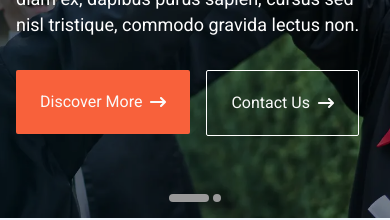
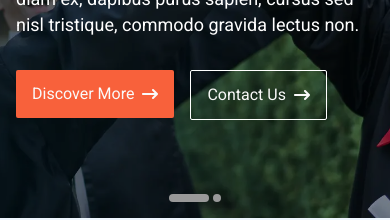
Before and after one commit to alamincoders/campus-connect, a React (Vite) app in the folder frontend/: page / in a window 390 px wide. Shown: the part 338-558 px from the top of the page. Built offline with nearby package versions, Linux system fonts and the light colour scheme; no server answers.

Commit message:
"Removed image field from MyColleges model, commented out image upload in AdmissionForm, and updated styles in HeroSlider and Breadcrumb components."

```diff
--- a/frontend/src/components/screens/AdmissionForm.jsx
+++ b/frontend/src/components/screens/AdmissionForm.jsx
@@ -155,7 +155,7 @@ const AdmissionForm = () => {
           </div>
 
           {/* Image Upload */}
-          <div className="mb-4">
+          {/*    <div className="mb-4">
             <Label
               htmlFor="image"
               className="block mb-2 text-sm font-medium text-gray-700"
@@ -171,7 +171,7 @@ const AdmissionForm = () => {
             {errors.image && (
               <p className="text-red-500">{errors.image.message}</p>
             )}
-          </div>
+          </div> */}
 
           {/* Submit Button */}
           <Button
--- a/frontend/src/components/screens/HeroSlider.jsx
+++ b/frontend/src/components/screens/HeroSlider.jsx
@@ -102,14 +102,14 @@ const HeroSlider = () => {
                   nisl tristique, commodo gravida lectus non.
                 </p>
               </div>
-              <div className="flex gap-4 mt-8">
+              <div className="flex gap-4 mt-8 flex-wrap">
                 <Link to="/about-us">
-                  <Button className="bg-primary_main-500 py-5 px-6 lg:px-[30px]">
+                  <Button className="bg-primary_main-500 py-3 md:py-5 px- md:px-6 lg:px-[30px]">
                     Discover More <FaArrowRightLong />
                   </Button>
                 </Link>
                 <Link to="/contact">
-                  <Button className="py-5 px-6 lg:px-[30px] bg-transparent border border-white hover:border-secondary_main">
+                  <Button className="py-3 md:py-5 px-4 md:px-6 lg:px-[30px] bg-transparent border border-white hover:border-secondary_main">
                     Contact Us <FaArrowRightLong />
                   </Button>
                 </Link>
--- a/frontend/src/components/shared/Breadcrumb.jsx
+++ b/frontend/src/components/shared/Breadcrumb.jsx
@@ -21,16 +21,16 @@ export function BreadcrumbSection({ items, page_name }) {
           </h2>
         </div>
 
-        <Breadcrumb className="py-4 px-9 bg-primary_main max-w-max rounded-full absolute -bottom-[26px] z-10 left-1/2 -translate-x-1/2 ">
+        <Breadcrumb className="py-4 px-5 md:px-9 bg-primary_main max-w-max rounded-full absolute -bottom-[26px] z-10 left-1/2 -translate-x-1/2 ">
           <BreadcrumbList>
             {items.map((item, index) => (
               <BreadcrumbItem key={index}>
                 {item.path ? (
-                  <BreadcrumbLink className="text-white hover:text-white/80 duration-300 transition-all hover:underline decoration-wavy text-base">
+                  <BreadcrumbLink className="text-white hover:text-white/80 duration-300 transition-all hover:underline decoration-wavy text-xs md:text-base">
                     <Link to={item.path}>{item.label}</Link>
                   </BreadcrumbLink>
                 ) : (
-                  <BreadcrumbPage className="text-white/80 text-base">
+                  <BreadcrumbPage className="text-white/80 text-xs md:text-base whitespace-nowrap">
                     {item.label}
                   </BreadcrumbPage>
                 )}
--- a/frontend/src/components/shared/CopyrightSection.jsx
+++ b/frontend/src/components/shared/CopyrightSection.jsx
@@ -2,7 +2,7 @@ const CopyrightSection = () => {
   const year = new Date().getFullYear();
   return (
     <div className="bg-primary_main text-white py-3.5">
-      <div className="container_fluid flex items-center gap-2 justify-between">
+      <div className="container_fluid flex items-center gap-2 justify-center md:justify-between flex-wrap md:flex-nowrap">
         <div>
           <img
             src="/logo.png"
--- a/frontend/src/hooks/useAdmissionSubmit.jsx
+++ b/frontend/src/hooks/useAdmissionSubmit.jsx
@@ -53,7 +53,7 @@ export const useAdmissionForm = () => {
   const onSubmit = async (data) => {
     setIsLoading(true);
     try {
-      const file = data.image[0];
+      /*   const file = data.image[0];
       const formData = new FormData();
       formData.append("file", file);
       formData.append("upload_preset", "qedu-campus");
@@ -69,8 +69,9 @@ export const useAdmissionForm = () => {
       const uploadData = await response.json();
 
       // Store URL
-      const imageUrl = uploadData.secure_url;
-      const submissionData = { ...data, image: imageUrl, userId };
+      const imageUrl = uploadData.secure_url; */
+
+      const submissionData = { ...data, userId };
 
       // Submit data to backend using the mutation
       await admissionCollege(submissionData).unwrap();
```
Also changed, not shown: 1 other file (tests, documents, lock files or other folders).
